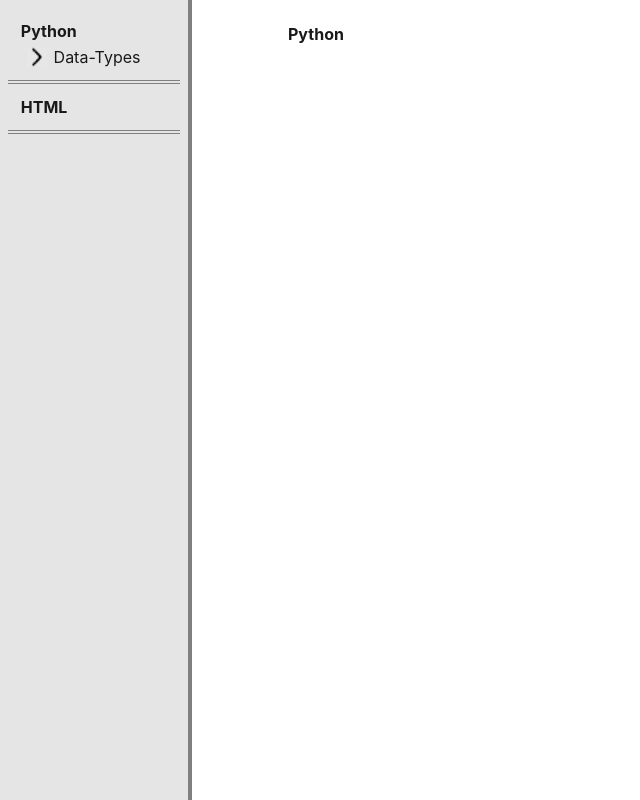
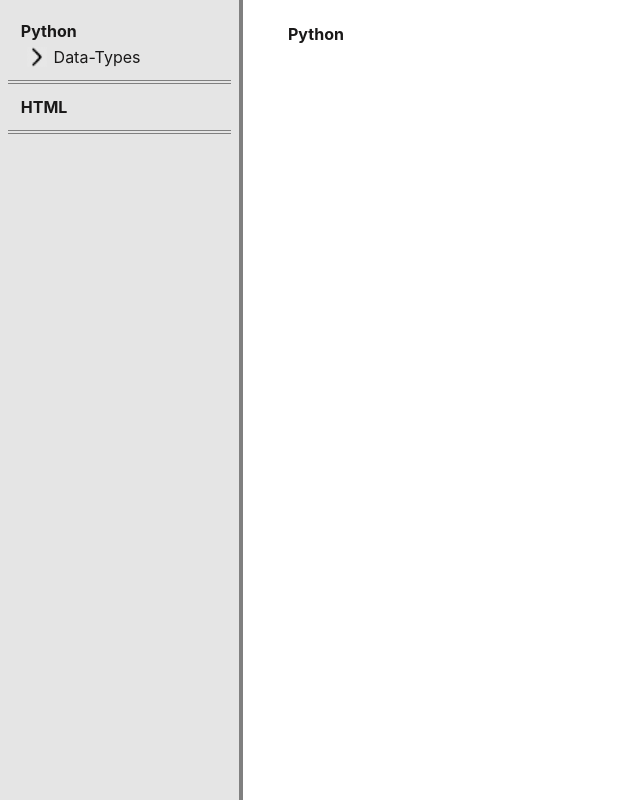
Before and after one commit to Da-Colon/reference-guide, a React (Create React App) app: page /python in a window 1280 px wide. Shown: the whole page, without its empty margins (0-640 px from the left). Built offline with nearby package versions, Linux system fonts and the light colour scheme.

Commit message:
updated styling

```diff
--- a/src/assets/styles/layout/navigation.css
+++ b/src/assets/styles/layout/navigation.css
@@ -4,7 +4,7 @@
   flex-direction: column;
   background-color: rgba(0,0,0,0.1);
   border-right: solid 4px grey;
-  width: 15%;
+  min-width: 19%;
   padding: 0.5rem;
   min-height: 100vh;
 }
```
